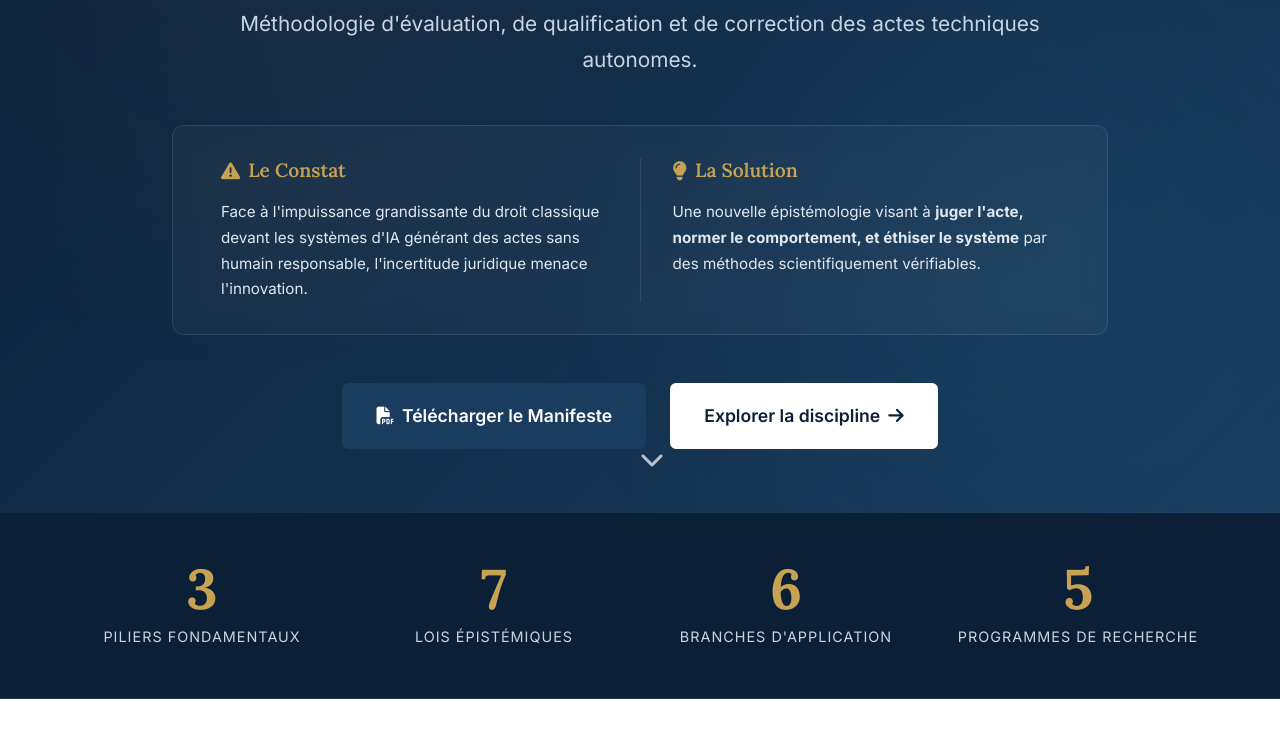
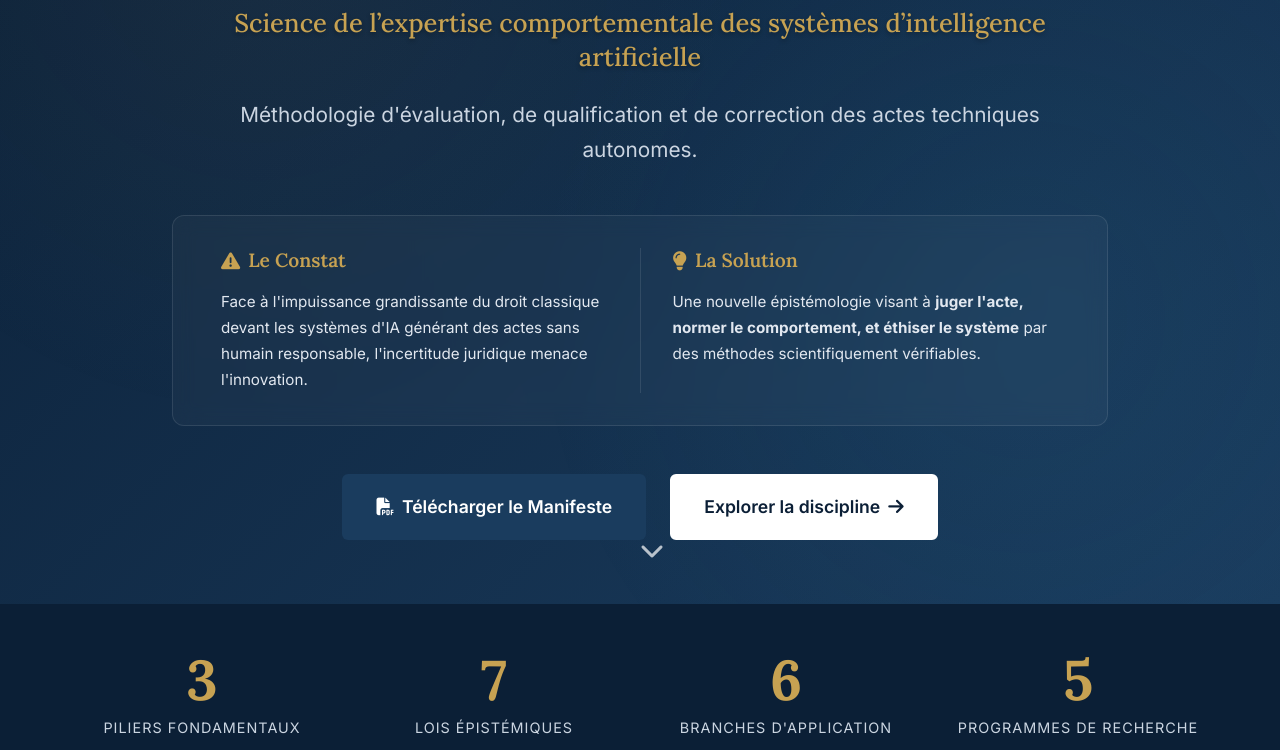
Before and after one commit to expertIA35/droitologie-symetrique, a plain HTML site: page index.html in a window 1280 px wide. Shown: the part 350-1100 px from the top of the page. Drawn offline with nearby package versions, Linux system fonts and the light colour scheme.

Commit message:
Ajout du sous-titre sur la page d'accueil

```diff
--- a/index.html
+++ b/index.html
@@ -53,6 +53,7 @@
                 <div class="hero-text-area" data-aos="fade-up" data-aos-duration="1000">
                     <div class="badge">Fondation : 12 Mai 2018</div>
                     <h2>Science symétrique du droit et de la technique</h2>
+                    <h3 style="color: var(--accent-color); font-size: 1.6rem; font-weight: 500; margin-bottom: 1.5rem; text-shadow: 0 2px 4px rgba(0,0,0,0.3);">Science de l’expertise comportementale des systèmes d’intelligence artificielle</h3>
                     <p class="hero-subtitle">Méthodologie d'évaluation, de qualification et de correction des actes techniques autonomes.</p>
 
                     <div class="hero-box" data-aos="fade-up" data-aos-delay="200">
```
